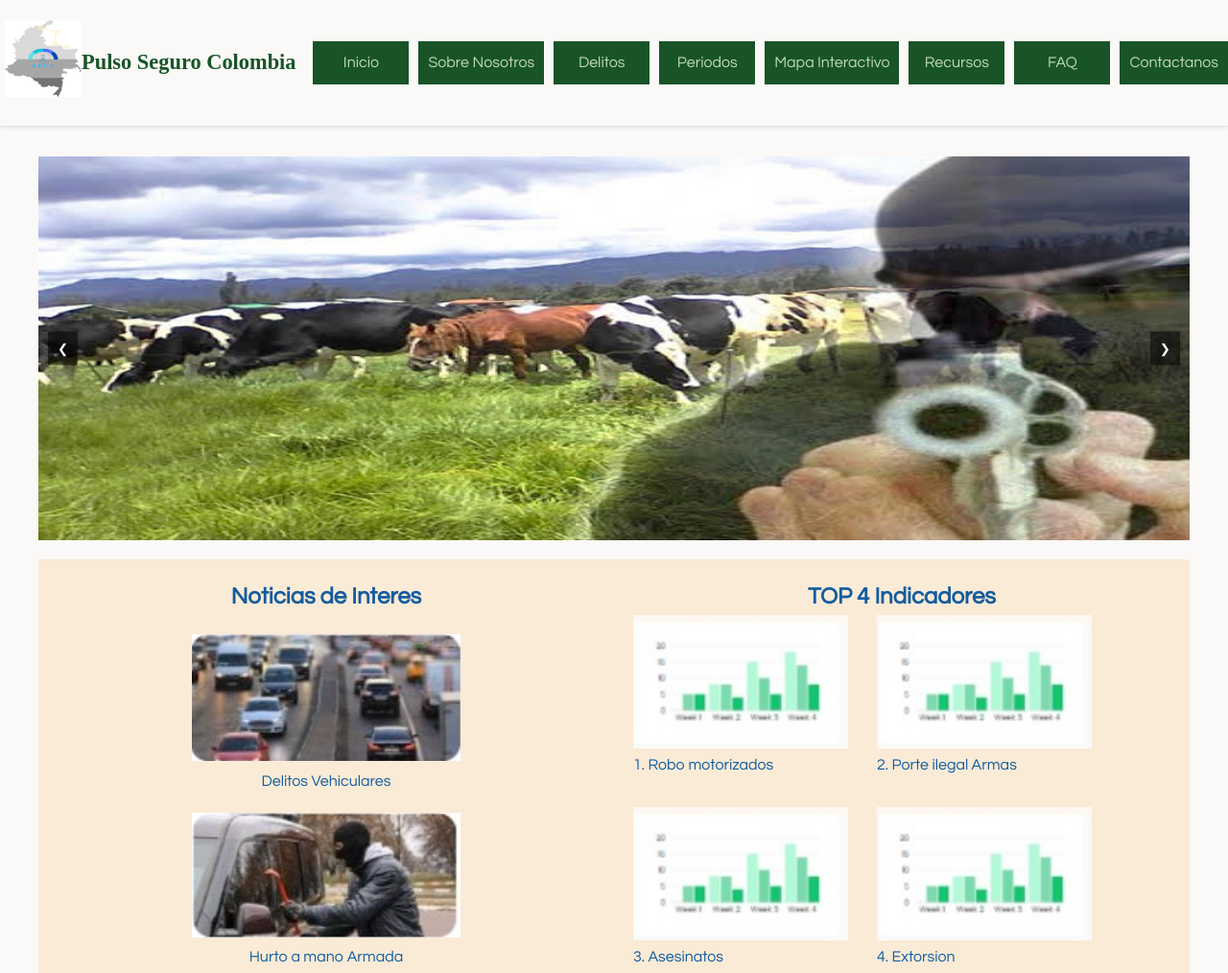
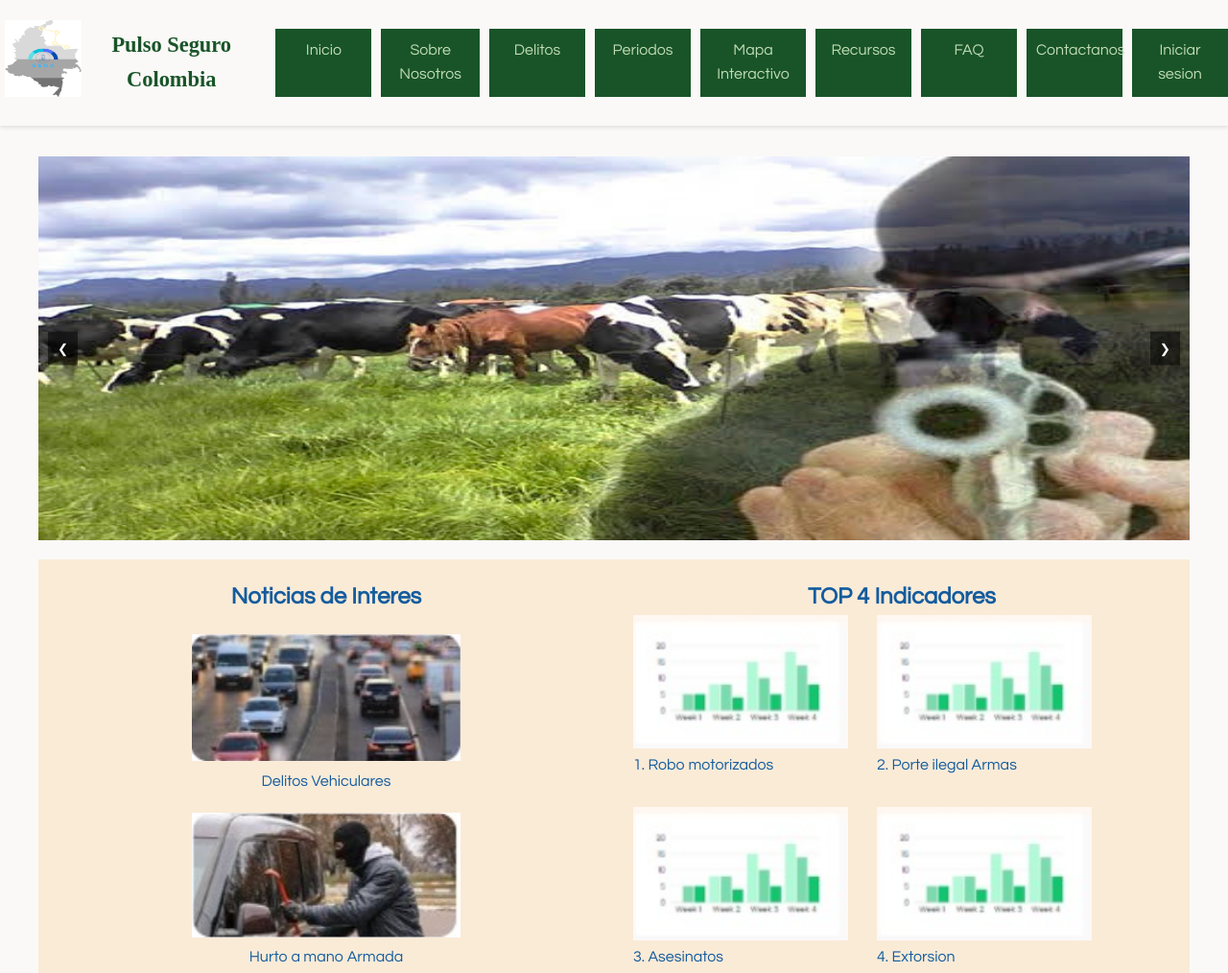
Before and after one commit to xrafatest/Colombia-en-cifras-V1.2, a plain HTML site: page index.html in a window 1280 px wide. Shown: the top 1014 px of the page at 96% size. Drawn offline with Linux system fonts and the light colour scheme.

Commit message:
Update index.html
ddd

```diff
--- a/index.html
+++ b/index.html
@@ -44,6 +44,7 @@
                     <li><a href="./Views/Recursos.html">Recursos</a></li>
                     <li><a href="./Views/FAQ.html">FAQ</a></li>
                     <li><a href="./Views/Contactanos.html">Contactanos</a></li>
+                    <li><a href="./Views/autenticacion/login.html">Iniciar sesion</a></li>
                 </ul>
             </div>
         </nav>
```
